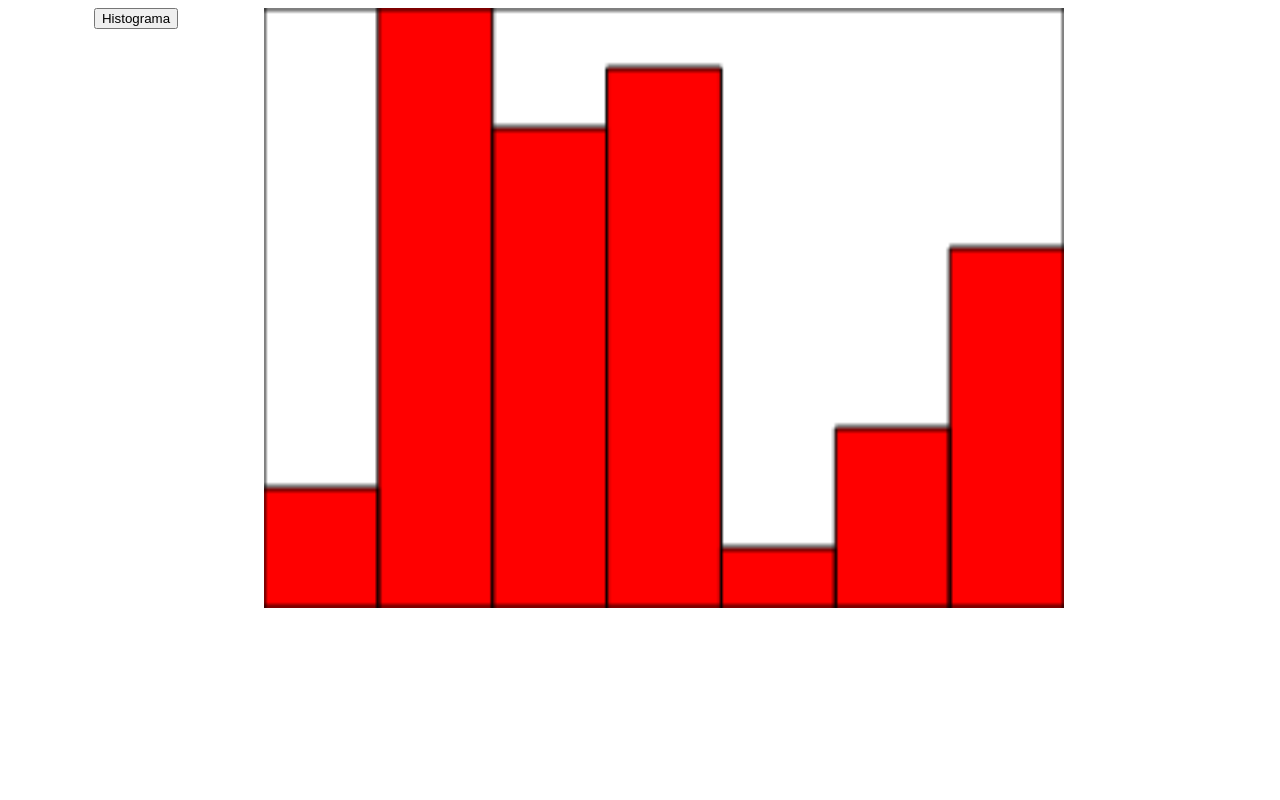
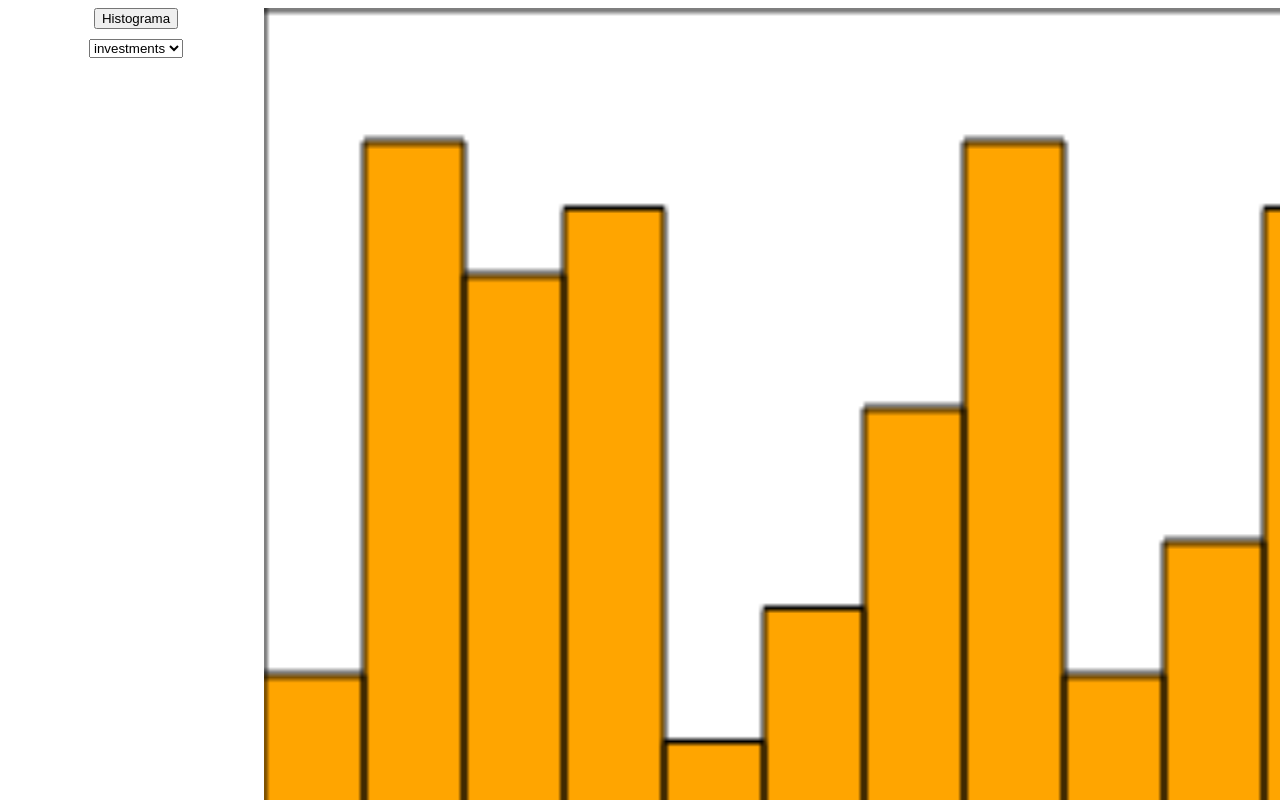
Before and after one commit to StefanLazea/multimedia-project, a plain HTML site: page index.html in a window 1280 px wide. Both pictures are taken after a click on the button "Histograma". Drawn offline with Linux system fonts and the light colour scheme.

Commit message:
Added datejson plus dropdown

```diff
--- a/index.html
+++ b/index.html
@@ -5,7 +5,7 @@
     <link rel="stylesheet" type="text/css" href="./style.css">
 </head>
 <div id="grid">
-    <div id="lateral-bar" class="hidden">
+    <div id="lateral-bar">
         <button id="btnHistogram">Histograma</button>
     </div>
     <div id="main">
@@ -14,7 +14,6 @@
 
 </div>
 
-
 <script src="./script.js"></script>
 </body>
 
--- a/script.js
+++ b/script.js
@@ -1,4 +1,5 @@
 document.addEventListener('DOMContentLoaded', app);
+const dataJson = { "options": { "firstCharact": "investments", "secondCharact": "inflation" }, "data": [{ "year": 2000, "countries": [{ "name": "Romania", "firstCharact": 19.8, "secondCharact": 43.1 }] }, { "year": 2001, "countries": [{ "name": "Romania", "firstCharact": 22.6, "secondCharact": 43.1 }] }] };
 let canvas, context;
 let canvasW, canvasH;
 //tema - grafic cu linii
@@ -10,7 +11,13 @@ function app() {
 }
 
 function drawHistogram() {
-    data = [2, 10, 8, 9, 1, 3, 6]
+    let getLateralDiv = document.getElementById('lateral-bar');
+    let chooseCharacteristic = document.createElement('select');
+    populateDropDown(chooseCharacteristic);
+    getLateralDiv.appendChild(chooseCharacteristic);
+
+    context.clearRect(0, 0, canvasW, canvasH);
+    data = [2, 10, 8, 9, 1, 3, 6, 10, 2, 4, 9, 12];
 
     drawBasicCanvasBackground('white', 'black');
 
@@ -18,7 +25,7 @@ function drawHistogram() {
     context.strokeRect(0, 0, canvasW, canvasH);
 
 
-    context.fillStyle = 'red';
+    context.fillStyle = 'orange';
     context.beginPath();
 
     const number = data.length;
@@ -30,12 +37,28 @@ function drawHistogram() {
         context.rect(w * i, canvasH - hi, w, hi);
     }
     context.fill();
+    context.lineWidth = 1;
     context.stroke();
 }
+
+function populateDropDown(dropdown) {
+
+    for (let option in dataJson.options) {
+        var op = new Option();
+        op.value = 1
+        op.text = dataJson.options[option];
+        dropdown.add(op)
+    }
+    dropdown.style.display = "block"
+    dropdown.style.margin = "10 auto"
+}
+
 function drawBasicCanvasBackground(fillColor, strokeStyle) {
     context.fillStyle = fillColor;
     context.strokeStyle = strokeStyle;
+    context.lineWidth = 0;
 }
+
 function initCanvas() {
     canvas = document.querySelector('canvas');
     context = canvas.getContext('2d');
--- a/style.css
+++ b/style.css
@@ -21,7 +21,7 @@
 }
 
 canvas {
-    width: 800;
-    height: 600;
+    width: 1200;
+    height: 800;
     background-color: lightgray;
 }
```
Also changed, not shown: date.json (added, +32 -0 lines).
